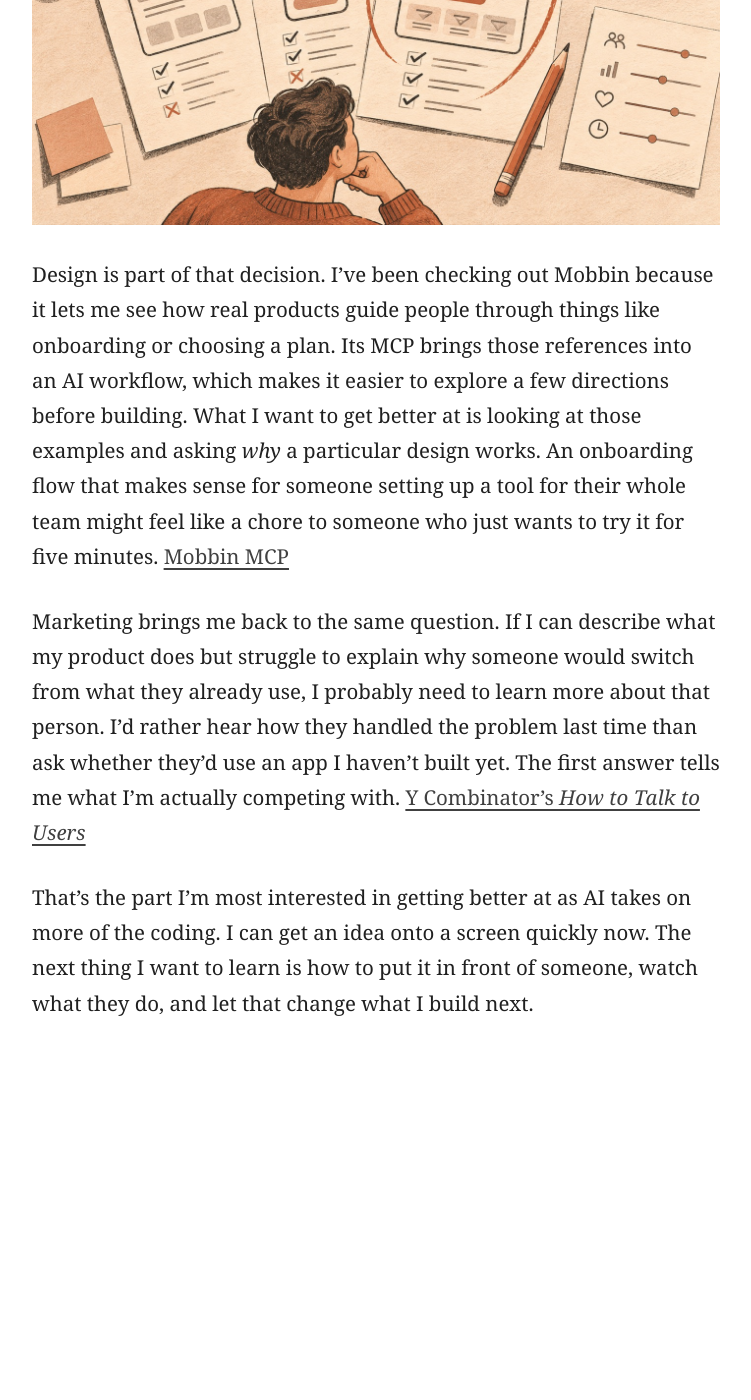
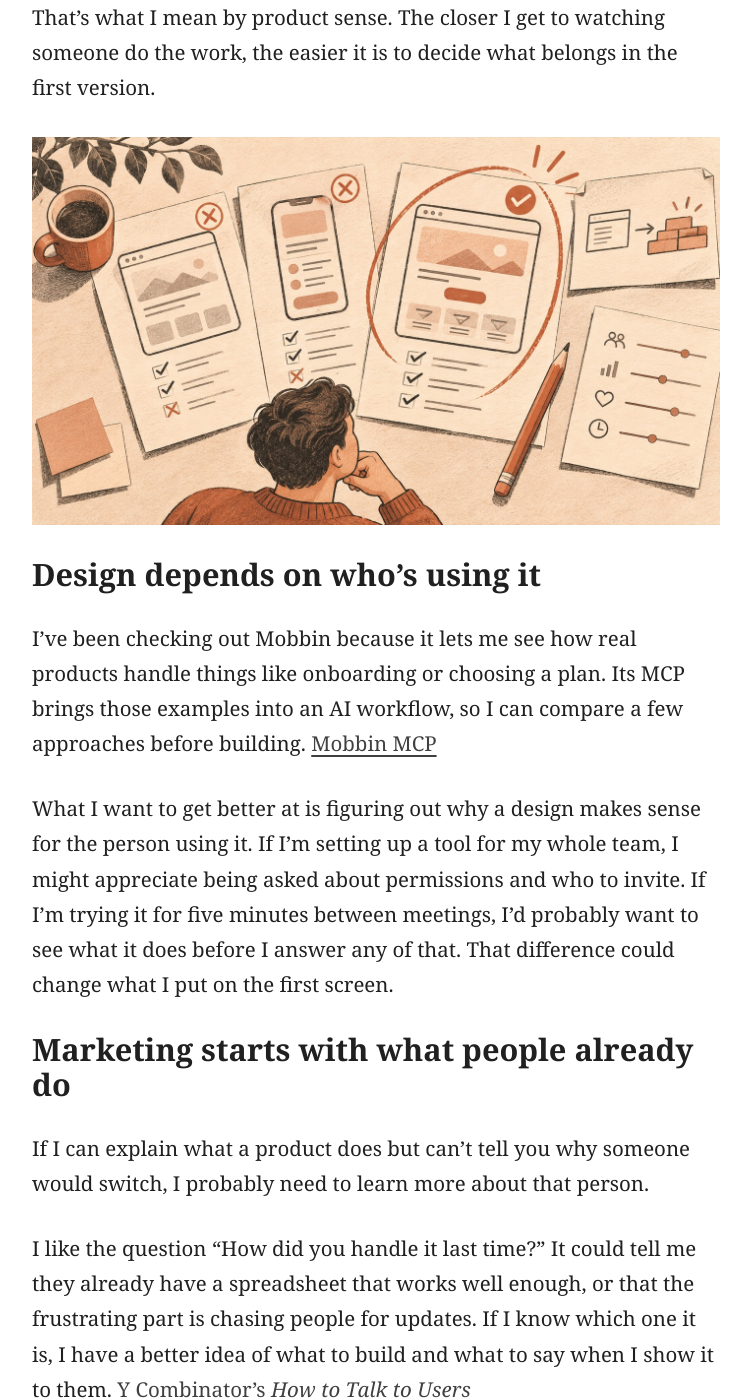
Before and after one commit to alexkimrow/tech-blog, a Jekyll site: the page built from _posts/2026-11-25-when-coding-gets-easier.md, in a window 1280 px wide and 1400 px high, scrolled down 1346 px. Shown: the whole window, without its empty margins (264-1015 px from the left). Built offline with Jekyll 4.4.1, drawn with Linux system fonts in a browser that asks for light colours; before the commit the page ends 2477 px from its top, so only the background shows below that; some of the changed text lies outside the part shown.

Commit message:
Publish expanded versions of both posts

```diff
--- a/_posts/2026-11-25-when-coding-gets-easier.md
+++ b/_posts/2026-11-25-when-coding-gets-easier.md
@@ -3,18 +3,32 @@ title: "When coding gets easier, what’s worth building?"
 description: "What faster coding has taught me about product sense, design, and talking to customers."
 ---
 
-When I started this blog, I asked AI to set it up. Before I had finished writing my first post, I had a live site and a workflow that could publish the next one. Then I opened the homepage and saw three words: “No posts yet.”
+When I started this blog, I asked AI to set it up. Before I had finished writing my first post, I had a live site and a workflow that could publish the next one. Then I opened the homepage and saw “No posts yet.”
 
-That was the part I was looking forward to. I wanted a place to share what I was building and what I was learning as a data scientist. The faster setup meant I could get to the writing sooner. It also made me ask a question I’d been putting off: What would make someone want to come back and read the next post?
+I’d spent time getting the site up. I hadn’t spent nearly as much time thinking about why someone might come back after reading the first post. Once the site was live, that was the question I wanted to answer.
 
-I think about the same thing when I build products. With tools like Claude Code, I can get to a working version of an idea much faster. That gives me more time to figure out who would actually use it, what they already do to solve the problem, and whether my version makes their day any easier. I’m starting to think that’s where product sense shows up most clearly: in deciding what to build after you understand what someone needs.
+## A prototype gives me something to test
+
+With tools like Claude Code, I can get to a working version of an idea quickly. That’s useful because I can put something in front of someone while the idea is still easy to change. I want to get better at using that time to learn what they need before I build too much.
+
+Say I’m making a dashboard for someone who checks the same numbers each morning. I could build filters, charts, and exports before I know how they use any of it. But if I watch them do their morning check, I might find that they open a spreadsheet, scan two numbers, and message a coworker if one looks off. I’d probably start with those two numbers and spend some time figuring out what “off” means to them.
+
+That’s what I mean by product sense. The closer I get to watching someone do the work, the easier it is to decide what belongs in the first version.
 
 <figure class="post-figure">
   <img src="{{ '/assets/images/when-coding-gets-easier.jpg' | relative_url }}" alt="Paper interface sketches beside a pencil" loading="lazy" decoding="async">
 </figure>
 
-Design is part of that decision. I’ve been checking out Mobbin because it lets me see how real products guide people through things like onboarding or choosing a plan. Its MCP brings those references into an AI workflow, which makes it easier to explore a few directions before building. What I want to get better at is looking at those examples and asking *why* a particular design works. An onboarding flow that makes sense for someone setting up a tool for their whole team might feel like a chore to someone who just wants to try it for five minutes. [Mobbin MCP](https://mobbin.com/mcp)
+## Design depends on who’s using it
 
-Marketing brings me back to the same question. If I can describe what my product does but struggle to explain why someone would switch from what they already use, I probably need to learn more about that person. I’d rather hear how they handled the problem last time than ask whether they’d use an app I haven’t built yet. The first answer tells me what I’m actually competing with. [Y Combinator’s *How to Talk to Users*](https://www.youtube.com/watch?v=z1iF1c8w5Lg)
+I’ve been checking out Mobbin because it lets me see how real products handle things like onboarding or choosing a plan. Its MCP brings those examples into an AI workflow, so I can compare a few approaches before building. [Mobbin MCP](https://mobbin.com/mcp)
 
-That’s the part I’m most interested in getting better at as AI takes on more of the coding. I can get an idea onto a screen quickly now. The next thing I want to learn is how to put it in front of someone, watch what they do, and let that change what I build next.
+What I want to get better at is figuring out why a design makes sense for the person using it. If I’m setting up a tool for my whole team, I might appreciate being asked about permissions and who to invite. If I’m trying it for five minutes between meetings, I’d probably want to see what it does before I answer any of that. That difference could change what I put on the first screen.
+
+## Marketing starts with what people already do
+
+If I can explain what a product does but can’t tell you why someone would switch, I probably need to learn more about that person.
+
+I like the question “How did you handle it last time?” It could tell me they already have a spreadsheet that works well enough, or that the frustrating part is chasing people for updates. If I know which one it is, I have a better idea of what to build and what to say when I show it to them. [Y Combinator’s *How to Talk to Users*](https://www.youtube.com/watch?v=z1iF1c8w5Lg)
+
+I’m still excited about how quickly I can get an idea onto a screen. The part I want to practice now is showing it to someone early enough that what they do can change what I build next.
```
Also changed, not shown: _posts/2026-11-25-starting-in-public.md (+16 -6 lines).
